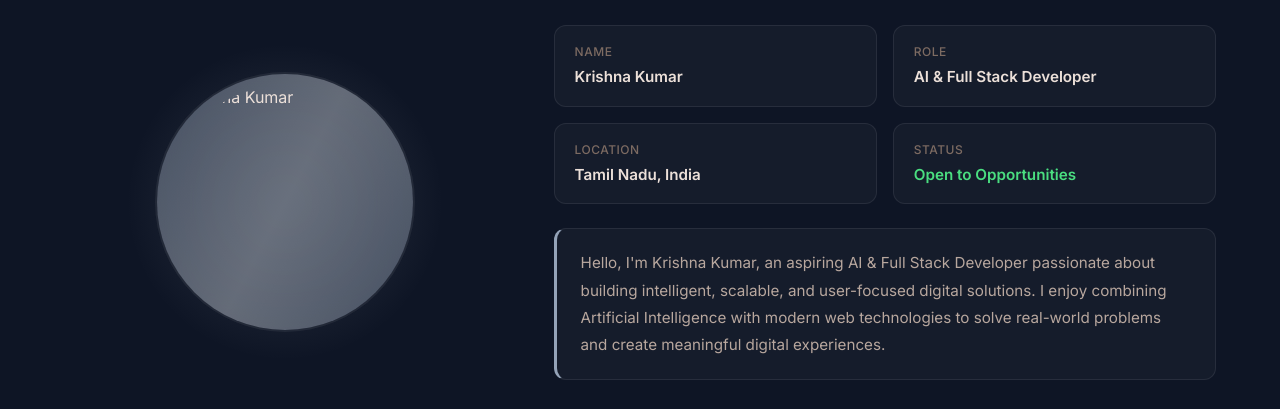
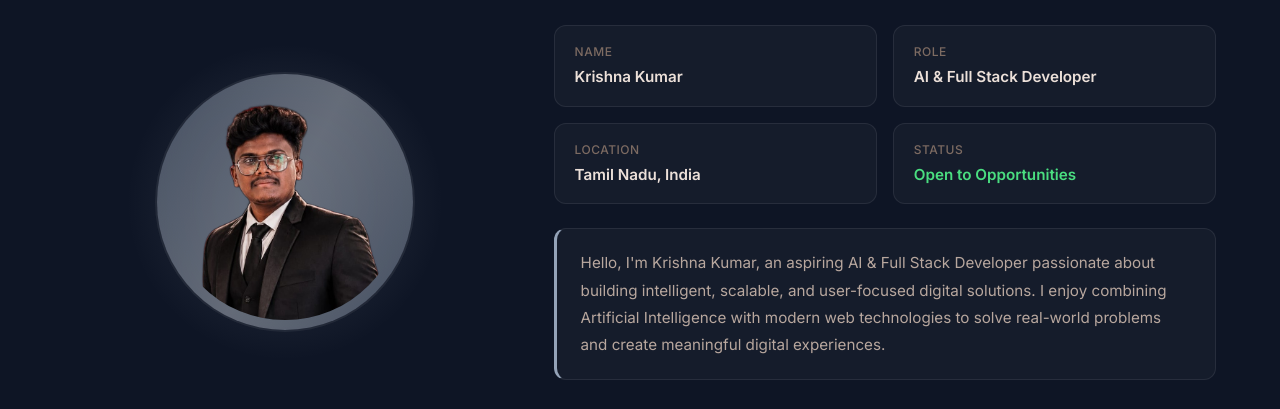
Before and after one commit to krishnakumar0301/my-portfolio, a plain HTML site: page about.html in a window 1280 px wide. Shown: the part 205-614 px from the top of the page. Drawn offline with Linux system fonts and the light colour scheme.

Commit message:
Update about.html

```diff
--- a/about.html
+++ b/about.html
@@ -54,7 +54,7 @@
           <div class="about-profile-glow"></div>
           <div class="about-profile-card">
             <div class="about-profile-ring"></div>
-            <img src="images/profile.png" alt="Krishna Kumar" class="about-profile-img">
+            <img src="profile.png" alt="Krishna Kumar" class="about-profile-img">
           </div>
         </div>
         <div class="about-content">
```
